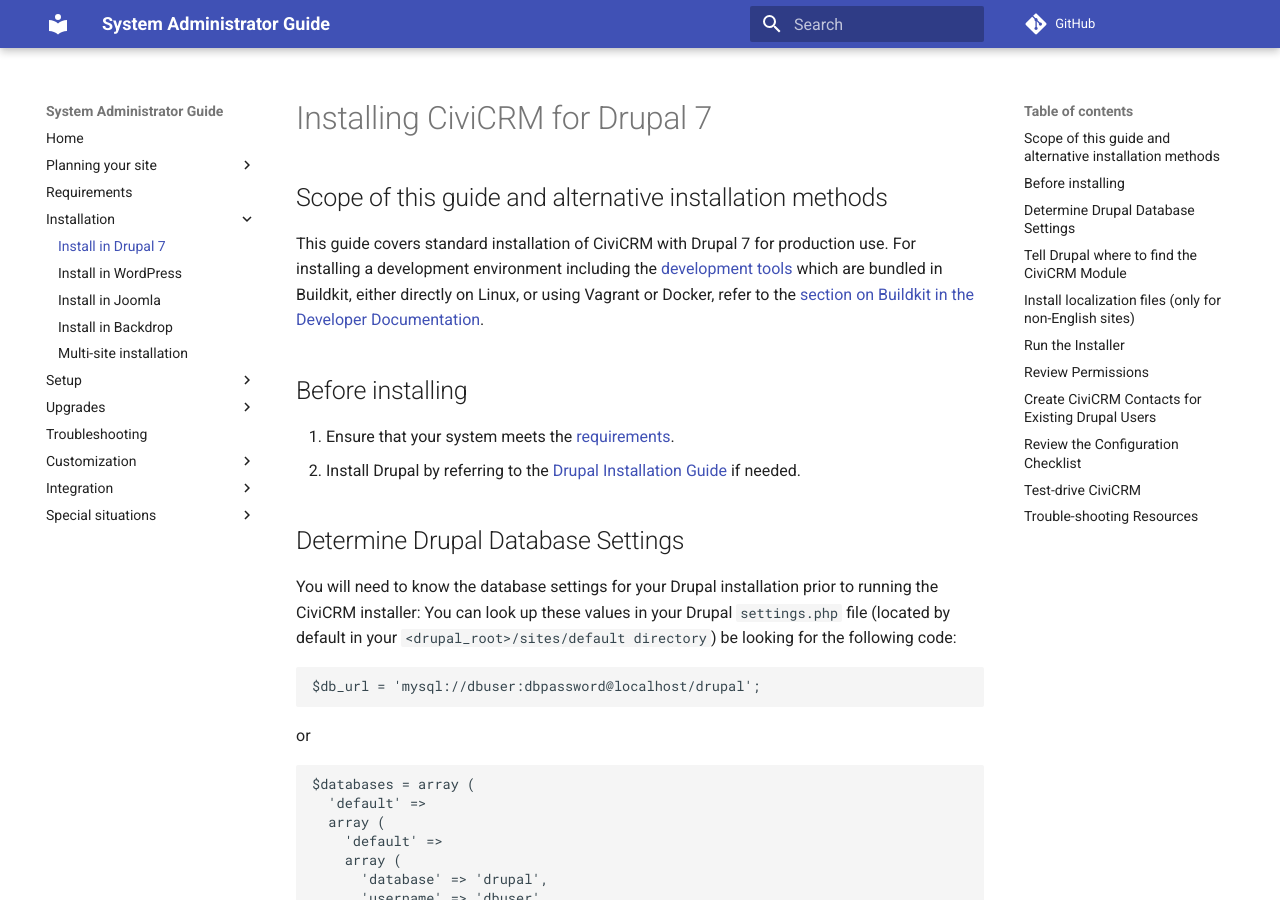
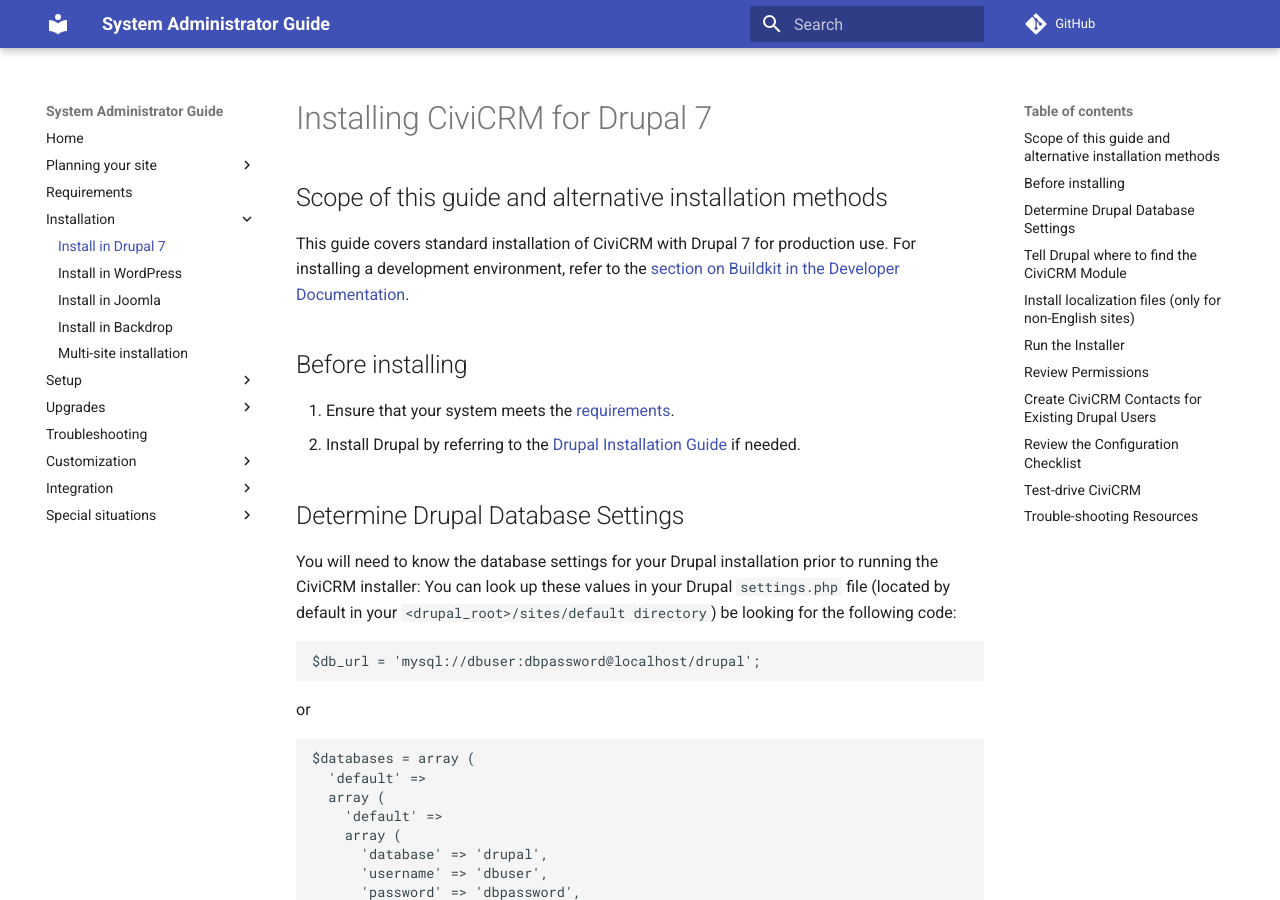
Before and after one commit to civicrm/civicrm-sysadmin-guide, an MkDocs documentation site: the page built from docs/install/drupal7.md, in a window 1280 px wide and 900 px high. Built offline with MkDocs 1.6.1 and Material for MkDocs 9.7.7, drawn with Linux system fonts in a browser that asks for light colours; comment, search, counter and statistics services are not loaded; old or Windows-style settings are respelled for this version of MkDocs.

Commit message:
Update drupal7.md

```diff
--- a/docs/install/drupal7.md
+++ b/docs/install/drupal7.md
@@ -2,7 +2,7 @@
 
 ## Scope of this guide and alternative installation methods
 
-This guide covers standard installation of CiviCRM with Drupal 7 for production use. For installing a development environment including the [development tools](https://docs.civicrm.org/dev/en/latest/tools/) which are bundled in Buildkit, either directly on Linux, or using Vagrant or Docker, refer to the [section on Buildkit in the Developer Documentation](https://docs.civicrm.org/dev/en/latest/tools/buildkit/).
+This guide covers standard installation of CiviCRM with Drupal 7 for production use. For installing a development environment, refer to the [section on Buildkit in the Developer Documentation](https://docs.civicrm.org/dev/en/latest/tools/buildkit/).
 
 ## Before installing
 
```
